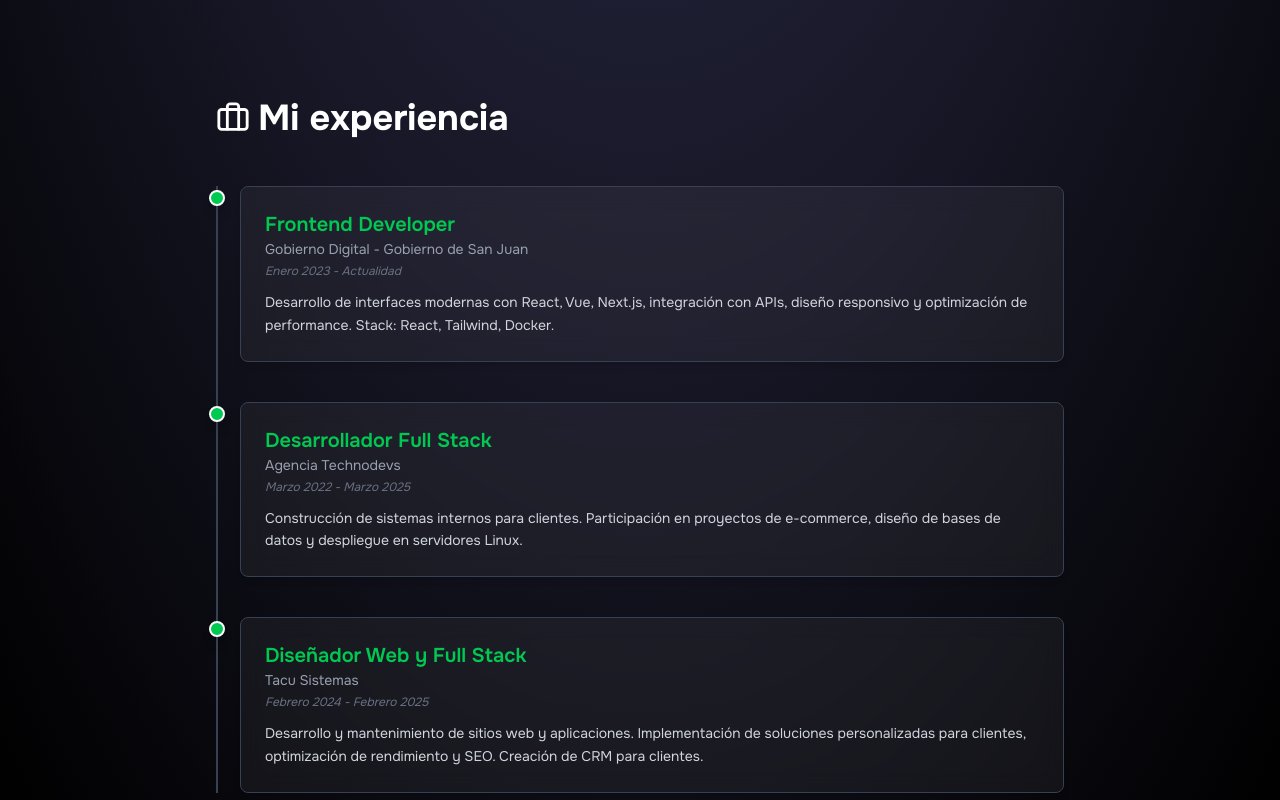
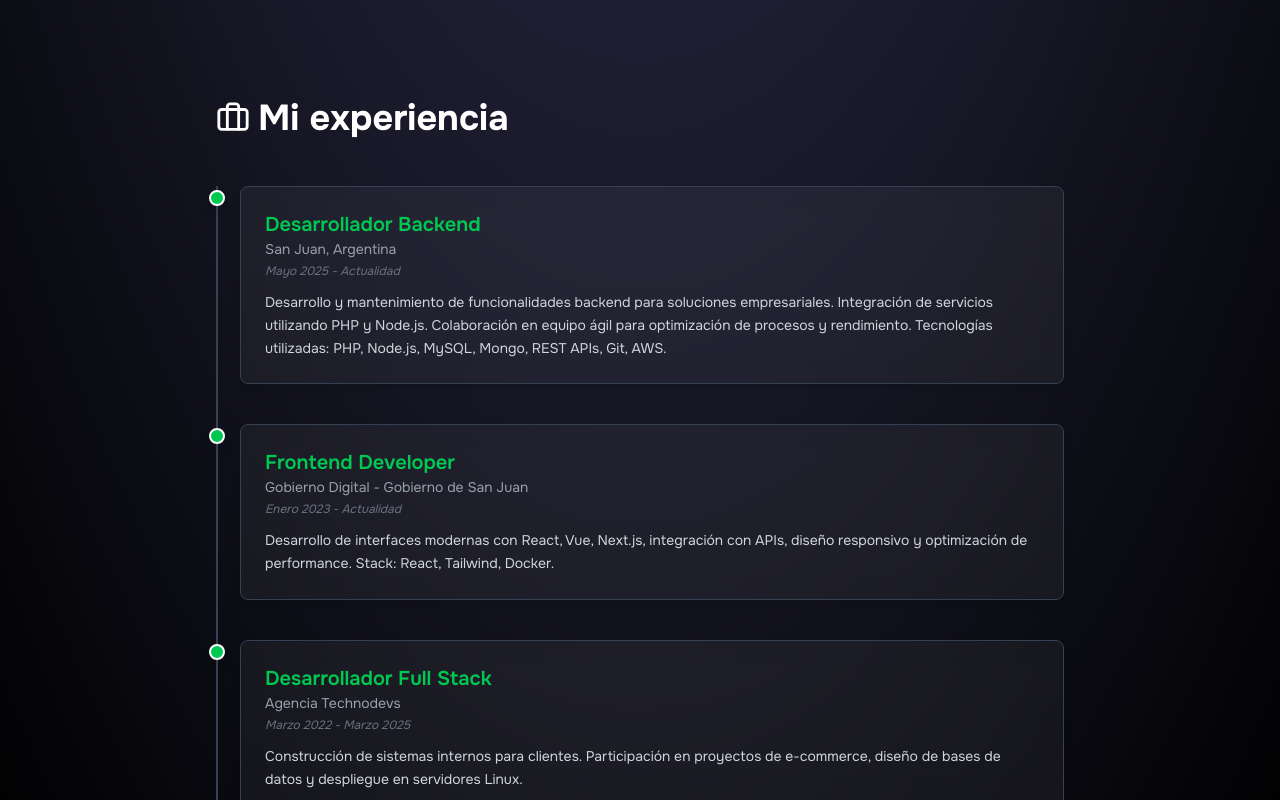
Before and after one commit to fabricastro/portfolio-fabricastro, a Next.js app: page / in a window 1280 px wide. Shown: the part 622-1422 px from the top of the page. Built offline with nearby package versions, Linux system fonts and the light colour scheme.

Commit message:
agregado nuevo trabajo como Desarrollador Backend en el componente Experience

```diff
--- a/src/components/Experience.tsx
+++ b/src/components/Experience.tsx
@@ -11,6 +11,13 @@ type ExperienceItem = {
 }
 
 const experiences: ExperienceItem[] = [
+    {
+        title: "Desarrollador Backend",
+        company: "San Juan, Argentina",
+        date: "Mayo 2025 - Actualidad",
+        description:
+            "Desarrollo y mantenimiento de funcionalidades backend para soluciones empresariales. Integración de servicios utilizando PHP y Node.js. Colaboración en equipo ágil para optimización de procesos y rendimiento. Tecnologías utilizadas: PHP, Node.js, MySQL, Mongo, REST APIs, Git, AWS.",
+    },
     {
         title: "Frontend Developer",
         company: "Gobierno Digital - Gobierno de San Juan",
```
